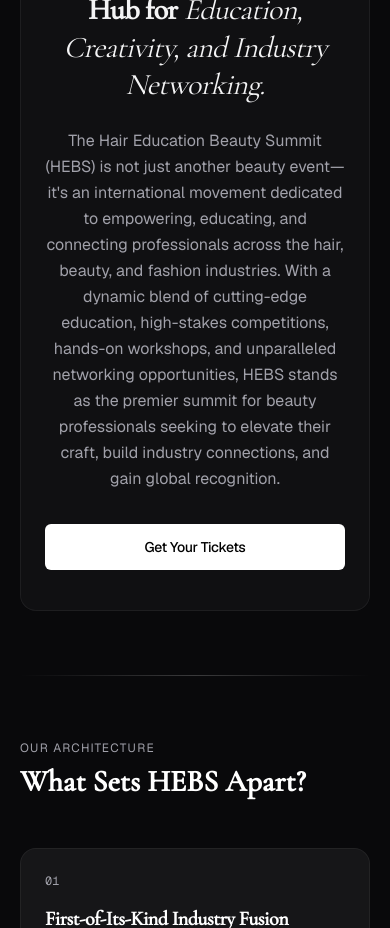
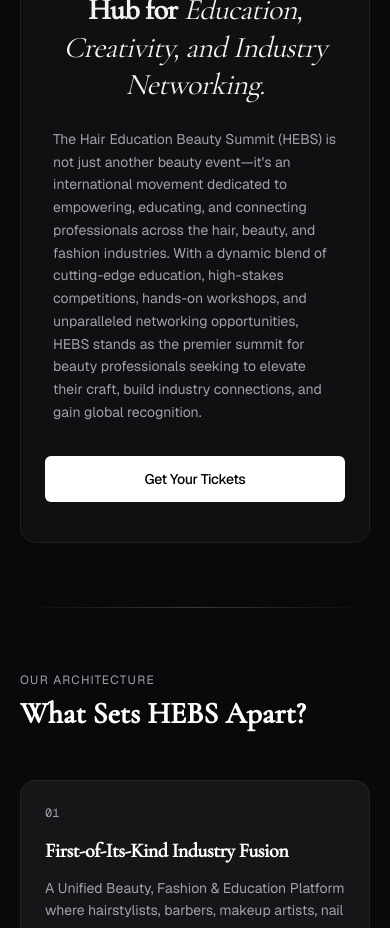
Before and after one commit to alexis800-glitch/hebs-lagos-2026, a Next.js app: page /about in a window 390 px wide. Shown: the part 880-1808 px from the top of the page. Built offline with nearby package versions, Linux system fonts and the light colour scheme.

Commit message:
auto: fluid paragraph in About mission card — w-full mobile, left-aligned, md:max-w-3xl centered

```diff
--- a/components/About.tsx
+++ b/components/About.tsx
@@ -41,7 +41,7 @@
           Where Hair, Beauty, Fashion &amp; Innovation Converge. The Global Hub for{' '}
           <span className="italic font-normal">Education, Creativity, and Industry Networking.</span>
         </h2>
-        <p className="text-base sm:text-lg text-zinc-400 w-full mt-6 leading-relaxed">
+        <p className="text-sm sm:text-base md:text-lg text-zinc-400 w-full max-w-none md:max-w-3xl mx-auto px-2 md:px-0 mt-6 leading-relaxed text-left md:text-center">
           The Hair Education Beauty Summit (HEBS) is not just another beauty event—it&apos;s an international movement dedicated to empowering, educating, and connecting professionals across the hair, beauty, and fashion industries. With a dynamic blend of cutting-edge education, high-stakes competitions, hands-on workshops, and unparalleled networking opportunities, HEBS stands as the premier summit for beauty professionals seeking to elevate their craft, build industry connections, and gain global recognition.
         </p>
         <a
```
